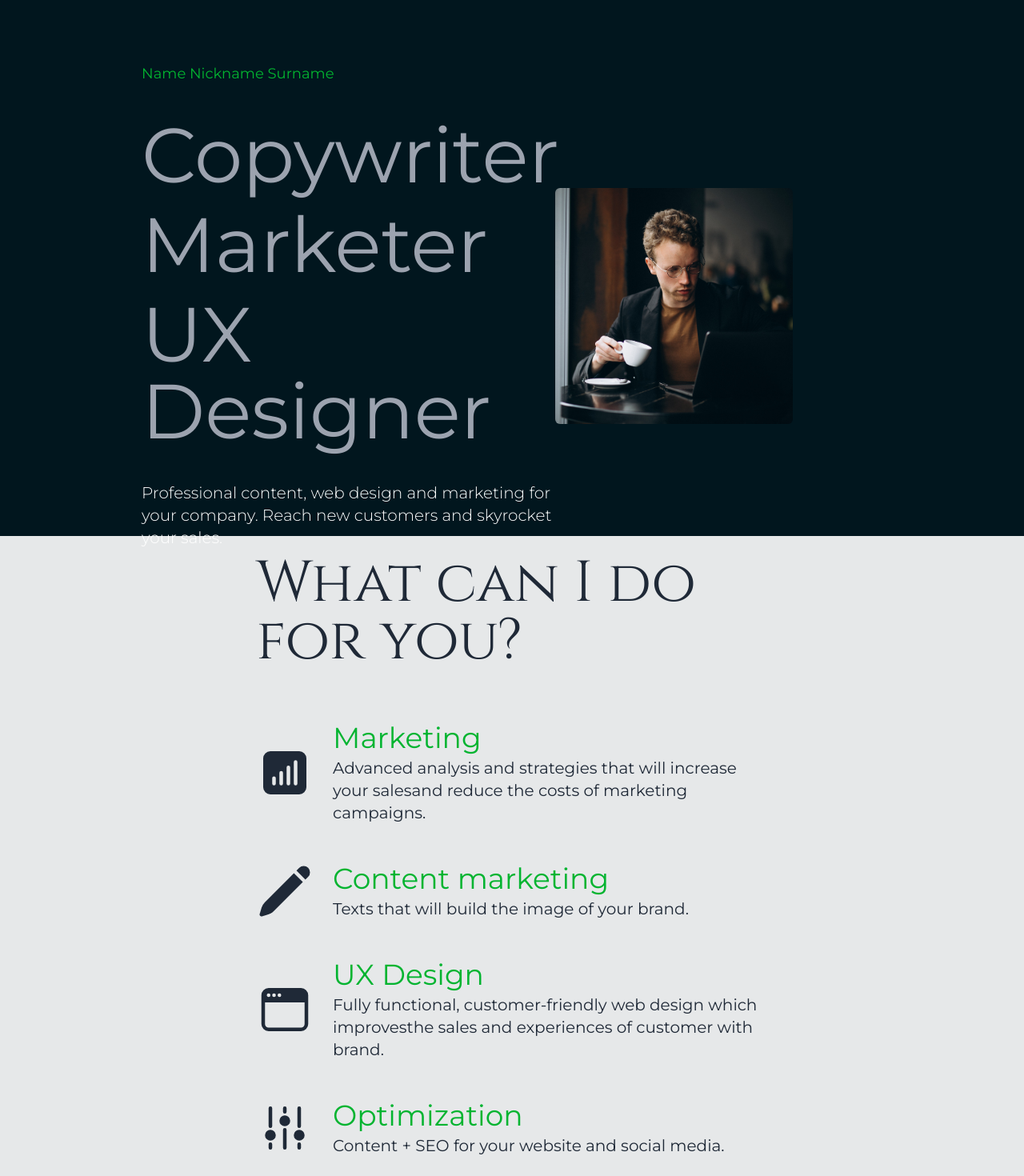
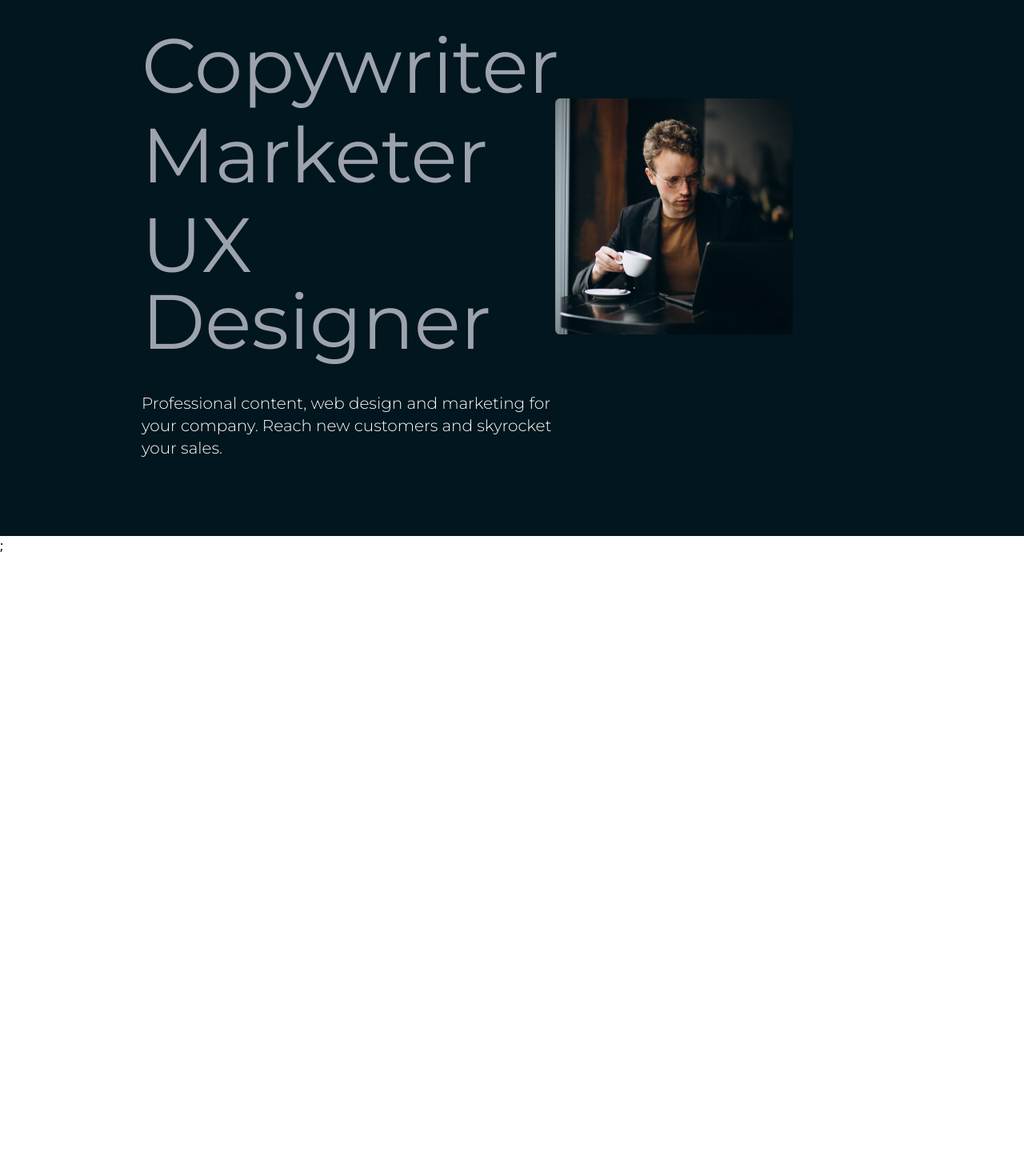
Before and after one commit to MateuszMiszczak/navenscopy, a React (Vite) app: page / in a window 1280 px wide. Shown: the part 130-1600 px from the top of the page at 80% size. After the commit the page ends 824 px from the top, so only its background shows below. Built offline with nearby package versions, Linux system fonts and the light colour scheme.

Commit message:
Folders structured, HomePage component created, Who component created and styled, snap proximity applied, removed and changed unnecessary classes responsible for styling

```diff
--- a/src/App.jsx
+++ b/src/App.jsx
@@ -1,12 +1,10 @@
-import NavBar from "./components/NavBar";
-import Hero from "./components/Hero";
-import What from "./components/What";
+import NavBar from "./components/NavBar/NavBar";
+import HomePage from "./components/Homepage/HomePage";
 function App() {
   return (
-    <div className="body-font font-montserrat overflow-x-hidden">
+    <div className="overflow-x-hidden">
       <NavBar />
-      <Hero />
-      <What />
+      <HomePage />;
     </div>
   );
 }
--- /dev/null
+++ b/src/NavBar.jsx
@@ -0,0 +1,44 @@
+import NavBarLink from "./components/NavBar/NavBarLink";
+import { useState, useEffect } from "react";
+function NavBar() {
+  const [color, setColor] = useState(false);
+
+  const changeColor = () => {
+    window.scrollY >= 300 ? setColor(true) : setColor(false);
+  };
+
+  useEffect(() => {
+    window.addEventListener("scroll", changeColor);
+
+    return () => {
+      window.removeEventListener("scroll", changeColor);
+    };
+  }, []);
+
+  return (
+    <div className="bg-colorMain fixed top-0 left-0 right-0 shadow-md shadow-gray-800">
+      <nav
+        className={`flex items-center justify-start px-20 py-7 font-cinzel transition-all duration-700 ${
+          color ? "bg-mainColorGradientTint1Background" : "bg-mainColor"
+        }`}
+      >
+        <h1 className="font-lobster text-3xl text-white">
+          Naven's copy
+          <span className="mx-4 inline-block text-lightGray font-cinzel">
+            |
+          </span>
+        </h1>
+        <ul className="flex gap-6">
+          <NavBarLink>Offer</NavBarLink>
+          <NavBarLink>About Me</NavBarLink>
+          <NavBarLink>Portfolio</NavBarLink>
+          <NavBarLink>Blog</NavBarLink>
+          <NavBarLink>Faq</NavBarLink>
+          <NavBarLink>Contact</NavBarLink>
+        </ul>
+      </nav>
+    </div>
+  );
+}
+
+export default NavBar;
--- /dev/null
+++ b/src/components/Homepage/HomePage.jsx
@@ -0,0 +1,21 @@
+import Hero from "./components/Hero";
+import Who from "./components/Who";
+import What from "./components/What";
+
+function HomePage() {
+  return (
+    <div className="snap-y snap-proximity h-screen w-screen overflow-x-hidden body-font font-montserrat">
+      <div className="snap-center w-screen h-screen flex items-center justify-center">
+        <Hero />
+      </div>
+      <div className="snap-center w-screen h-screen flex items-center justify-center">
+        <Who />
+      </div>
+      <div className="snap-center w-screen h-screen flex items-center justify-center">
+        <What />
+      </div>
+    </div>
+  );
+}
+
+export default HomePage;
--- a/src/components/Hero.jsx
+++ b/src/components/Homepage/components/Hero.jsx
@@ -1,4 +1,4 @@
-import heroImg from "../assets/imgs/hero.jpg";
+import heroImg from "../../../assets/imgs/hero.jpg";
 
 import { useState, useEffect } from "react";
 
@@ -19,13 +19,13 @@ function Hero() {
 
   return (
     <div
-      className={`w-screen h-screen pt-12 transition-all duration-1000 ${
+      className={`h-screen w-screen flex items-center justify-center transition-all duration-1000 ${
         color
           ? "bg-sectionWhat border-gray-800 border-b-borderSmallest"
           : "bg-mainColor"
       }`}
     >
-      <div className="grid grid-cols-2 gap-2 mx-60 my-40 place-items-center">
+      <div className="grid grid-cols-2 gap-2 px-60 place-items-center">
         <div className="text-gray-400 flex flex-col gap-10">
           <p className="text-lighterMainText text-lg">Name Nickname Surname</p>
           <div className="text-8xl flex flex-col gap-4">
--- a/src/components/What.jsx
+++ b/src/components/Homepage/components/What.jsx
@@ -9,7 +9,7 @@ import WhatLi from "./WhatLi";
 
 function What() {
   return (
-    <div className="px-80 min-h-screen flex flex-col gap-16 justify-center bg-sectionWhat">
+    <div className="px-80 h-screen w-screen flex flex-col gap-16 justify-center bg-sectionWhat">
       <h1 className="text-7xl font-medium text-gray-800 font-cinzel">
         What can I do for you?
       </h1>
--- /dev/null
+++ b/src/components/Homepage/components/Who.jsx
@@ -0,0 +1,39 @@
+function Who() {
+  return (
+    <div className="h-screen w-screen grid grid-cols-[2fr,_1fr] items-center justify-center gap-52 bg-red-200 px-80">
+      <div className="flex flex-col gap-16">
+        <h2 className="text-7xl font-medium text-gray-800 font-cinzel">
+          Who am I?
+        </h2>
+        <ul className="flex flex-col gap-8 text-3xl font-light">
+          <li>
+            I am Naven. I work as a copywriter, marketer and UX Designer for
+            over 5 years now.
+          </li>
+          <li>
+            I decided to connect these three branches of business, because they
+            complement each other.
+          </li>
+          <li>
+            By knowing pros and cons of all three branches I am able to create
+            with extremally high efficiency.
+          </li>
+          <li>
+            I gained my experience working on projects for many different
+            companies, some of which you can see on the right.{" "}
+          </li>
+        </ul>
+      </div>
+      <div className="grid grid-cols-2 grid-rows-3 gap-16">
+        <div>Logo</div>
+        <div>Logo</div>
+        <div>Logo</div>
+        <div>Logo</div>
+        <div>Logo</div>
+        <div>Logo</div>
+      </div>
+    </div>
+  );
+}
+
+export default Who;
```
Also changed, not shown: src/components/Homepage/components/DoList.jsx (added), src/components/Homepage/components/DoShow.jsx (added), src/components/Homepage/components/WhatLi.jsx (renamed from src/components/WhatLi.jsx), src/components/NavBar/NavBar.jsx (renamed from src/components/NavBar.jsx), src/components/NavBar/NavBarLink.jsx (renamed from src/components/NavBarLink.jsx), 1 other file (tests, documents, lock files or other folders).
